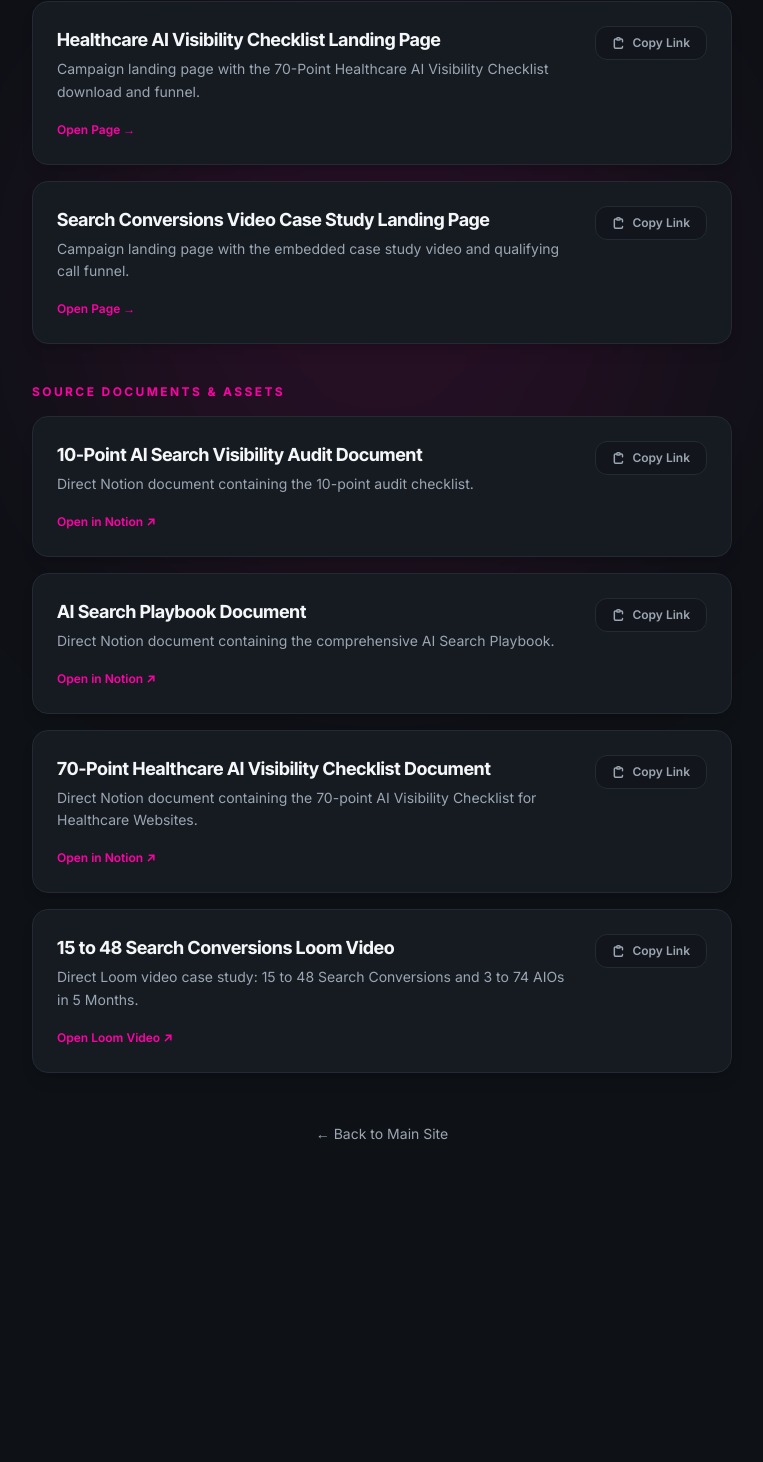
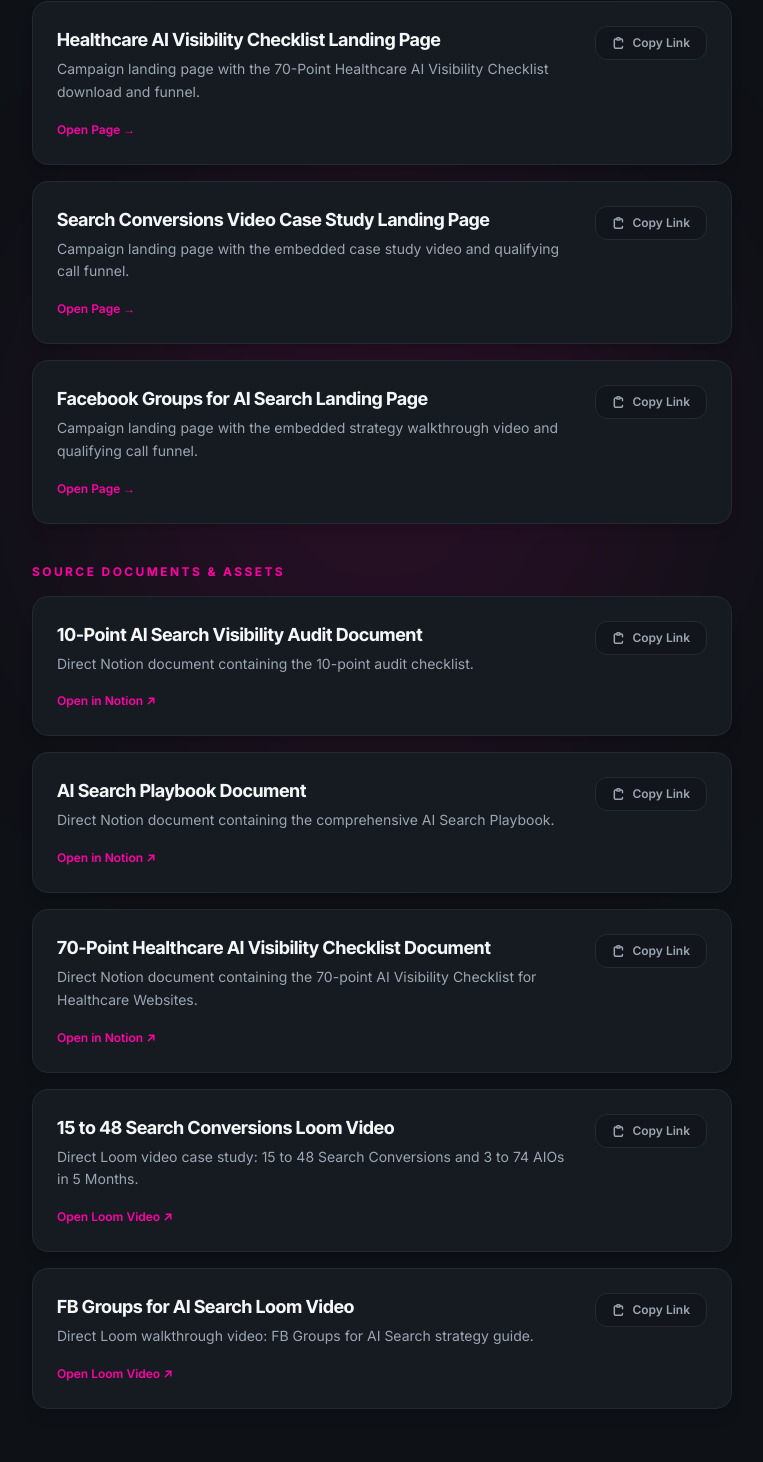
Before and after one commit to ambertaco/Lead-Magnet-Landing-Page, a Next.js app: page /links in a window 1280 px wide. Shown: the part 634-2096 px from the top of the page, without its empty margins (258-1021 px from the left). Before the commit the page ends 1859 px from the top, so only its background shows below. Built offline with nearby package versions, Linux system fonts and the light colour scheme.

Commit message:
feat: add FB Groups for AI Search subpage and resources configuration

```diff
--- /dev/null
+++ b/src/app/FB_Groups_For_AI_Search/page.tsx
@@ -0,0 +1,47 @@
+import HeroSection from "@/components/sections/HeroSection";
+import CredibilityBar from "@/components/sections/CredibilityBar";
+import PivotSection from "@/components/sections/PivotSection";
+import ProblemSection from "@/components/sections/ProblemSection";
+import DifferentiatorSection from "@/components/sections/DifferentiatorSection";
+import ResultsSection from "@/components/sections/ResultsSection";
+import ProcessSection from "@/components/sections/ProcessSection";
+import CallSection from "@/components/sections/CallSection";
+import QualifyingForm from "@/components/sections/QualifyingForm";
+import FAQSection from "@/components/sections/FAQSection";
+
+export default function FBGroupsForAISearchPage() {
+  const loomShareUrl =
+    "https://www.loom.com/share/c06765bd98834da8ba23607126e044c1";
+  const loomEmbedUrl =
+    "https://www.loom.com/embed/c06765bd98834da8ba23607126e044c1";
+
+  return (
+    <>
+      <main>
+        <HeroSection
+          eyebrow="STRATEGY VIDEO"
+          title="FB Groups for AI Search"
+          videoEmbedUrl={loomEmbedUrl}
+        />
+        <CredibilityBar />
+        <PivotSection
+          headline="You've watched the walkthrough. Here's the honest truth about it."
+          paragraphs={[
+            "That strategy is the real thing. If you tap into the exact Facebook group databases and citation networks, you'll see AI search engines indexing and recommending your brand for competitive buying queries.",
+            "But I also know how this goes: finding the right communities, scraping search patterns, and mapping conversational keywords is a full-time job.",
+            "So here's the offer. Give me 15 minutes and my team will run our AI-search visibility audit on your brand and your competitors, then hand you a prioritized list of exactly what to fix first.",
+            "Your buyers are already asking AI which brand to choose. Right now, it probably isn't naming you. Let's change that."
+          ]}
+          hideVideoPlaceholder={true}
+        />
+        <ProblemSection />
+        <DifferentiatorSection />
+        <ResultsSection />
+        <ProcessSection />
+        <CallSection />
+        <QualifyingForm unqualifiedRedirectUrl={loomShareUrl} />
+        <FAQSection />
+      </main>
+    </>
+  );
+}
--- a/src/data/links.ts
+++ b/src/data/links.ts
@@ -40,6 +40,14 @@ export const RESOURCES: ResourceLink[] = [
     category: "funnel",
   },
   {
+    title: "Facebook Groups for AI Search Landing Page",
+    description:
+      "Campaign landing page with the embedded strategy walkthrough video and qualifying call funnel.",
+    url: "/FB_Groups_For_AI_Search",
+    isExternal: false,
+    category: "funnel",
+  },
+  {
     title: "10-Point AI Search Visibility Audit Document",
     description:
       "Direct Notion document containing the 10-point audit checklist.",
@@ -71,4 +79,12 @@ export const RESOURCES: ResourceLink[] = [
     isExternal: true,
     category: "notion",
   },
+  {
+    title: "FB Groups for AI Search Loom Video",
+    description:
+      "Direct Loom walkthrough video: FB Groups for AI Search strategy guide.",
+    url: "https://www.loom.com/share/c06765bd98834da8ba23607126e044c1",
+    isExternal: true,
+    category: "notion",
+  },
 ];
```
